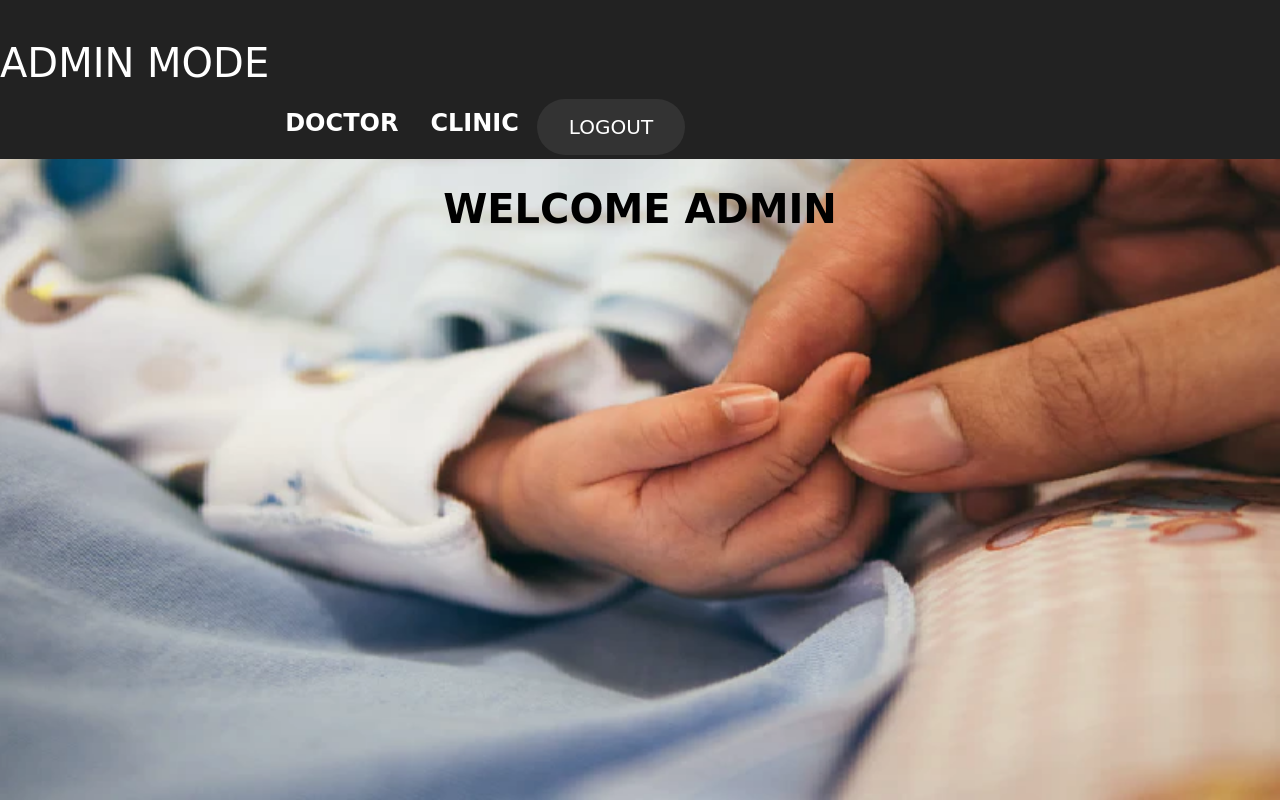
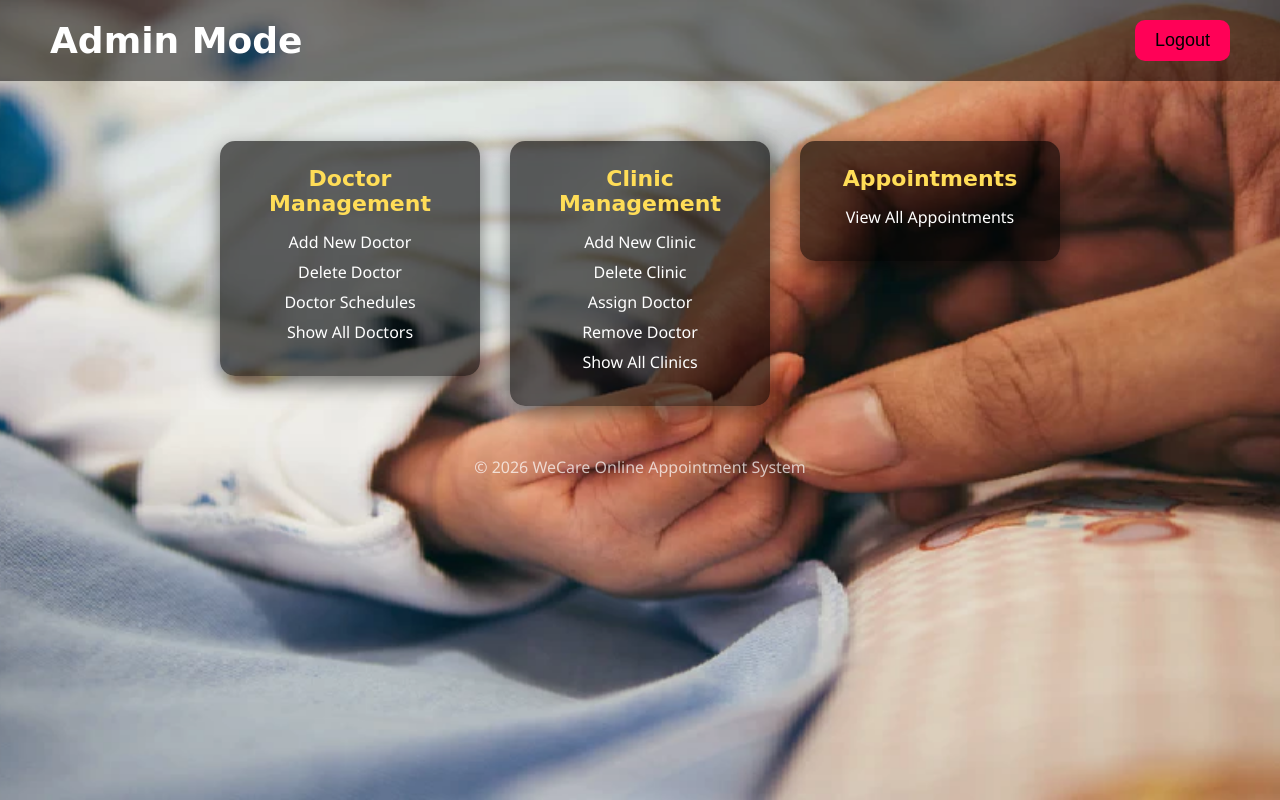
Before and after one commit to KritanDotel69/Online-Appointment-Management-System, a PHP site: page /AdminPage.php in a window 1280 px wide. Run offline with PHP 8.4, Linux system fonts and the light colour scheme.

Commit message:
OMS push 3

```diff
--- a/AdminPage.php
+++ b/AdminPage.php
@@ -1,43 +1,145 @@
-<html>
-    <head>
-        <link rel="stylesheet" href="adminmain.css">
-    </head>
-    <body style="background-image: url(Images/hand.png);">
-        <ul>
-            <li class="dropdown"><p style="font-family: cursive;font-size: 40px;color: white;">ADMIN MODE</p></li>
-            <br>
-            <h2>
-                <li class="dropdown">
-                    <br><br>
-                    <a class="dropbtn" style="font-family: cursive;">DOCTOR</a>
-                    <div class="dropdown-content">
-                        <a href="NewDoctor.php" style="font-family: cursive;">Add new Doctor</a>
-                        <a href="DeleteDoctor.php" style="font-family: cursive;">Delete Doctor</a>
-                        <a href="DoctorSchedule.php" style="font-family: cursive;">Doctor Schedules</a>
-                        <a href="ShowDoctor.php" style="font-family: cursive;">Show all Doctors</a>
-                    </div>
-                </li>
-                <li class="dropdown">
-                    <br><br>
-                    <a class="dropbtn" style="font-family: cursive;">CLINIC</a>
-                    <div class="dropdown-content">
-                        <a href="NewClinic.php" style="font-family: cursive;">Add new Clinic</a>
-                        <a href="DeleteClinic.php" style="font-family: cursive;">Delete Clinic</a>
-                        <a href="AddDoctorToClinic.php" style="font-family: cursive;">Assign Doctor to a Clinic</a>
-                        <a href="DeleteDoctorFromClinic.php" style="font-family: cursive;">Delete Doctor from a Clinic</a>
-                        <a href="ShowClinic.php" style="font-family: cursive;">Show the Clinics</a>
-                    </div>
-                </li>
+<!DOCTYPE html>
+<html lang="en">
+<head>
+    <meta charset="UTF-8">
+    <title>Admin Dashboard | WeCare</title>
+    <style>
+        /* Reset */
+        * { margin: 0; padding: 0; box-sizing: border-box; }
 
-                <li>
-                    <br><br>
-                    <form method="POST" action="adminlogin.php">
-                        <button type="submit" class="cancelbtn" name="logout" style="float: left;font-size: 20px;font-family: cursive;">LOGOUT</button>
-                    </form>
-                </li>
-            </h2>
-        </ul>
+        body {
+            font-family: 'Segoe UI', Tahoma, Geneva, Verdana, sans-serif;
+            background: url('Images/hand.png') no-repeat center center fixed;
+            background-size: cover;
+            min-height: 100vh;
+            color: #fff;
+        }
 
-        <h1 style="font-family: cursive;font-size: 40px;color: black;">WELCOME ADMIN</h1>
-    </body>
+        header {
+            width: 100%;
+            background: rgba(0,0,0,0.5);
+            padding: 20px 50px;
+            display: flex;
+            justify-content: space-between;
+            align-items: center;
+        }
+
+        header h1 {
+            font-family: cursive;
+            font-size: 36px;
+        }
+
+        .logout-btn {
+            background: #ff0157;
+            border: none;
+            padding: 10px 20px;
+            font-size: 18px;
+            border-radius: 10px;
+            cursor: pointer;
+            transition: 0.3s;
+        }
+
+        .logout-btn:hover {
+            background: #d90048;
+        }
+
+        .dashboard-container {
+            display: flex;
+            flex-wrap: wrap;
+            justify-content: center;
+            align-items: flex-start;
+            gap: 30px;
+            margin-top: 60px;
+            padding: 0 20px;
+        }
+
+        .card {
+            background: rgba(0,0,0,0.6);
+            width: 260px;
+            border-radius: 15px;
+            padding: 25px 20px;
+            box-shadow: 0 8px 20px rgba(0,0,0,0.5);
+            transition: transform 0.3s, background 0.3s;
+            text-align: center;
+        }
+
+        .card:hover {
+            transform: translateY(-10px);
+            background: rgba(0,0,0,0.8);
+        }
+
+        .card h3 {
+            font-family: cursive;
+            font-size: 22px;
+            margin-bottom: 15px;
+            color: #ffdd57;
+        }
+
+        .card a {
+            display: block;
+            margin: 8px 0;
+            font-size: 16px;
+            color: #fff;
+            text-decoration: none;
+            transition: color 0.3s;
+        }
+
+        .card a:hover {
+            color: #ff0157;
+        }
+
+        footer {
+            text-align: center;
+            margin-top: 50px;
+            font-size: 16px;
+            color: rgba(255,255,255,0.7);
+        }
+
+        @media(max-width: 700px){
+            .dashboard-container {
+                flex-direction: column;
+                align-items: center;
+            }
+        }
+    </style>
+</head>
+<body>
+    <header>
+        <h1>Admin Mode</h1>
+        <form method="POST" action="adminlogin.php">
+            <button type="submit" class="logout-btn" name="logout">Logout</button>
+        </form>
+    </header>
+
+    <div class="dashboard-container">
+        <!-- Doctor Card -->
+        <div class="card">
+            <h3>Doctor Management</h3>
+            <a href="NewDoctor.php">Add New Doctor</a>
+            <a href="DeleteDoctor.php">Delete Doctor</a>
+            <a href="DoctorSchedule.php">Doctor Schedules</a>
+            <a href="ShowDoctor.php">Show All Doctors</a>
+        </div>
+
+        <!-- Clinic Card -->
+        <div class="card">
+            <h3>Clinic Management</h3>
+            <a href="NewClinic.php">Add New Clinic</a>
+            <a href="DeleteClinic.php">Delete Clinic</a>
+            <a href="AddDoctorToClinic.php">Assign Doctor</a>
+            <a href="DeleteDoctorFromClinic.php">Remove Doctor</a>
+            <a href="ShowClinic.php">Show All Clinics</a>
+        </div>
+
+        <!-- Appointment Card -->
+        <div class="card">
+            <h3>Appointments</h3>
+            <a href="AdminAppointments.php">View All Appointments</a>
+        </div>
+    </div>
+
+    <footer>
+        &copy; 2026 WeCare Online Appointment System
+    </footer>
+</body>
 </html>
--- a/NewDoctor.php
+++ b/NewDoctor.php
@@ -63,7 +63,7 @@
          <br>
          <p style="font-family: cursive; font-size: 20px;position: absolute;left: 29%;top: 70%;">Username:</p> <input type="text" name="username" style="width: 15%;position: absolute;left: 37%;top: 70%;" required>
          <br>
-         <p style="font-family: cursive; font-size: 20px;position: absolute;left: 54%;top: 70%;">Password:</p> <input type="password" name="password" maxlength="10" minlength="10" style="width: 15%;position: absolute;left: 62%;top: 70%;" required>
+         <p style="font-family: cursive; font-size: 20px;position: absolute;left: 54%;top: 70%;">Password:</p> <input type="password" name="password" maxlength="5" minlength="5" style="width: 15%;position: absolute;left: 62%;top: 70%;" required>
          <br><br><br><br><br>
          <button type="submit" name="submit">REGISTER</button>
      </form>
```
Also changed, not shown: AdminAppointments.php (added, +131 -0 lines), CancelBooking.php (+101 -18 lines), Signup.php (+17 -3 lines), ViewAppointment.php (+44 -5 lines), updatestatus.php (added, +15 -0 lines).
